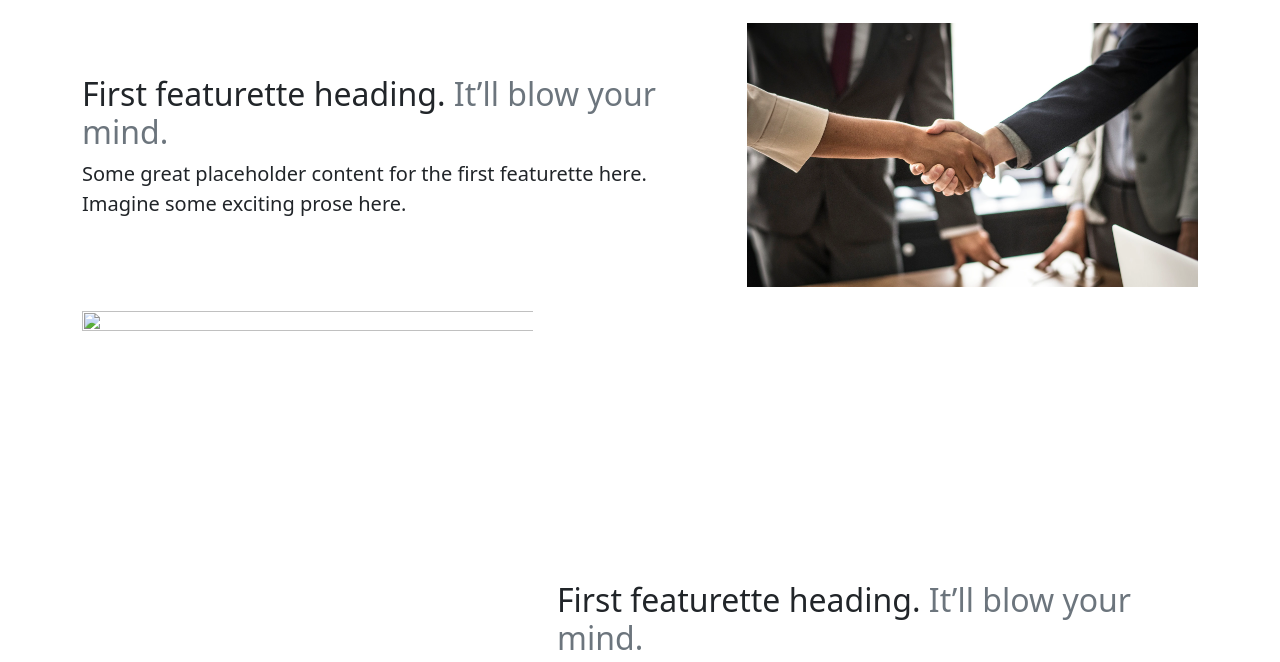
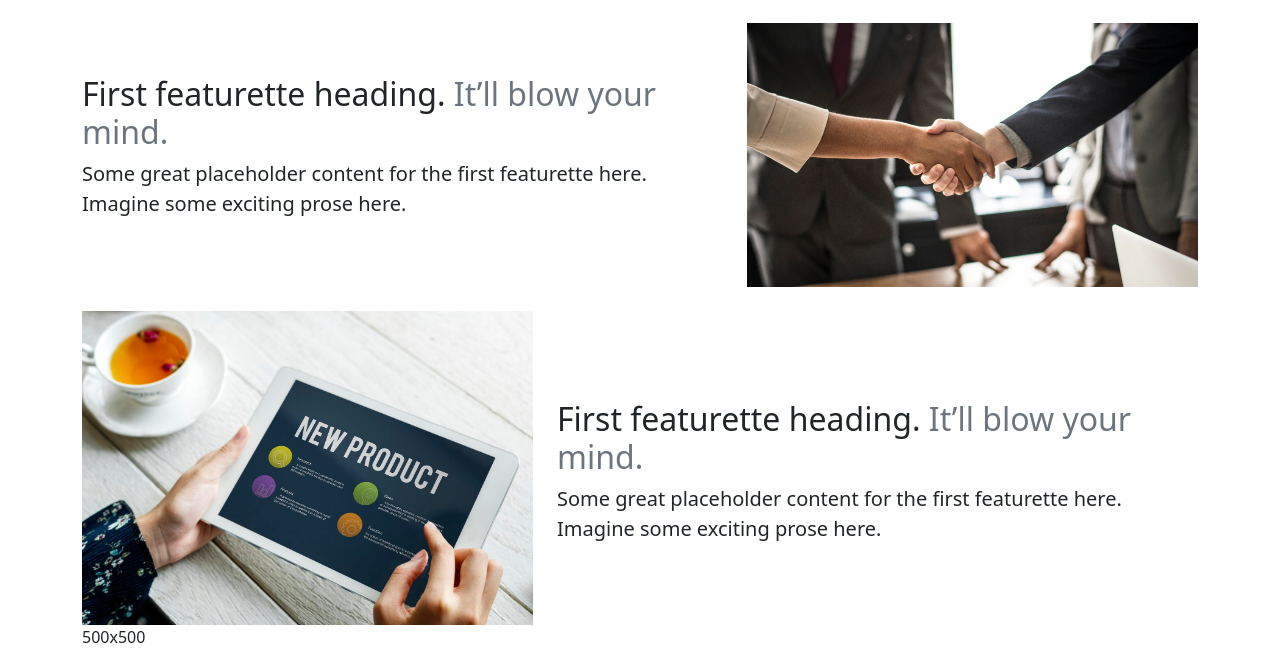
Before and after one commit to sandeeprathor55/Simple-blog-website-, a plain HTML site: page about.html in a window 1280 px wide. Shown: the part 74-736 px from the top of the page. Drawn offline with nearby package versions, Linux system fonts and the light colour scheme; files whose address does not match are found by name.

Commit message:
Update about.html

```diff
--- a/about.html
+++ b/about.html
@@ -79,7 +79,7 @@
                     prose here.</p>
             </div>
             <div class="col-md-5">
-                <img src="/images/person-using-tablet_53876-163995.jpeg" class="bd-placeholder-img bd-placeholder-img-lg featurette-image img-fluid mx-auto" width="600" height="900">
+                <img src="person-using-tablet_53876-163995.jpeg" class="bd-placeholder-img bd-placeholder-img-lg featurette-image img-fluid mx-auto" width="600" height="900">
                     <title>Placeholder</title>
                     <rect width="100%" height="100%" fill="#eee"></rect><text x="50%" y="50%" fill="#aaa"
                         dy=".3em">500x500</text>
```
